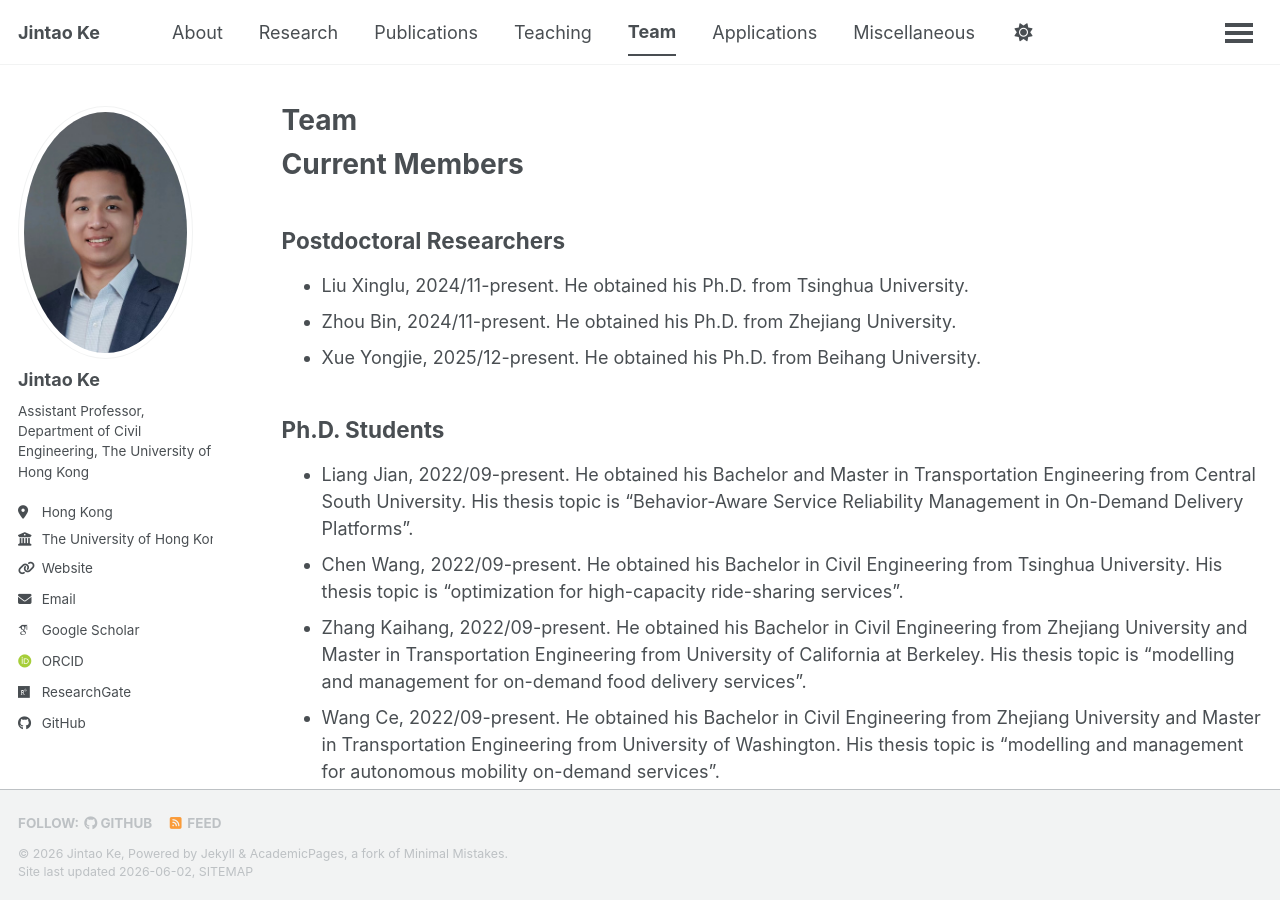
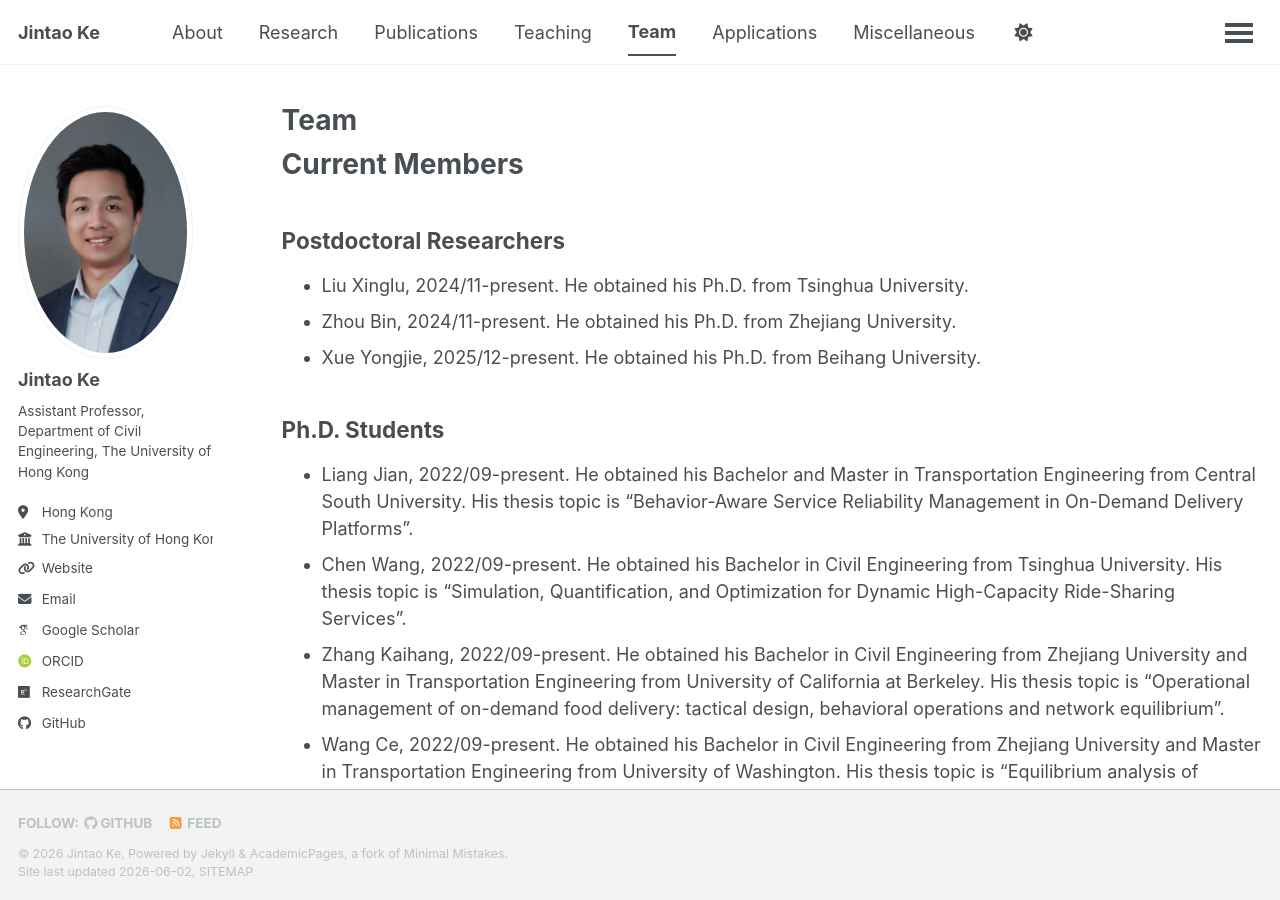
Before and after one commit to hku-kejintao/hku-kejintao.github.io, a Jekyll site: the page built from _pages/team.md, in a window 1280 px wide and 900 px high. Built offline with Jekyll 4.4.1, drawn with Linux system fonts in a browser that asks for light colours; some web fonts are replaced; a script that is not in the unit is left out.

Commit message:
Update student thesis topics
Co-authored-by: Cursor <cursoragent@cursor.com>

```diff
--- a/_pages/team.md
+++ b/_pages/team.md
@@ -19,9 +19,9 @@ Ph.D. Students
 ------
 
 - Liang Jian, 2022/09-present. He obtained his Bachelor and Master in Transportation Engineering from Central South University. His thesis topic is "Behavior-Aware Service Reliability Management in On-Demand Delivery Platforms".
-- Chen Wang, 2022/09-present. He obtained his Bachelor in Civil Engineering from Tsinghua University. His thesis topic is "optimization for high-capacity ride-sharing services".
-- Zhang Kaihang, 2022/09-present. He obtained his Bachelor in Civil Engineering from Zhejiang University and Master in Transportation Engineering from University of California at Berkeley. His thesis topic is "modelling and management for on-demand food delivery services".
-- Wang Ce, 2022/09-present. He obtained his Bachelor in Civil Engineering from Zhejiang University and Master in Transportation Engineering from University of Washington. His thesis topic is "modelling and management for autonomous mobility on-demand services".
+- Chen Wang, 2022/09-present. He obtained his Bachelor in Civil Engineering from Tsinghua University. His thesis topic is "Simulation, Quantification, and Optimization for Dynamic High-Capacity Ride-Sharing Services".
+- Zhang Kaihang, 2022/09-present. He obtained his Bachelor in Civil Engineering from Zhejiang University and Master in Transportation Engineering from University of California at Berkeley. His thesis topic is "Operational management of on-demand food delivery: tactical design, behavioral operations and network equilibrium".
+- Wang Ce, 2022/09-present. He obtained his Bachelor in Civil Engineering from Zhejiang University and Master in Transportation Engineering from University of Washington. His thesis topic is "Equilibrium analysis of matching and pricing in ride-hailing markets".
 - Chen Taijie, 2023/04-present. He obtained his Bachelor in Software Engineering from Nankai University and MSc in Computer Science from The University of Hong Kong. His thesis topic is "simulation and operation for urban multimodal transportation systems".
 - Wang Jiguang, 2023/09-present. He obtained his Bachelor in Logistics Engineering from Shanghai Maritime University and M.S. in Management Science and Engineering from Tsinghua University. His thesis topic is "optimization for electrified and shared urban transport systems".
 - Shi Hongzheng, 2023/09-present. He obtained his Bachelor in Civil Engineering from Tsinghua University. His thesis topic is "emergency management for massive transit rail systems".
```
